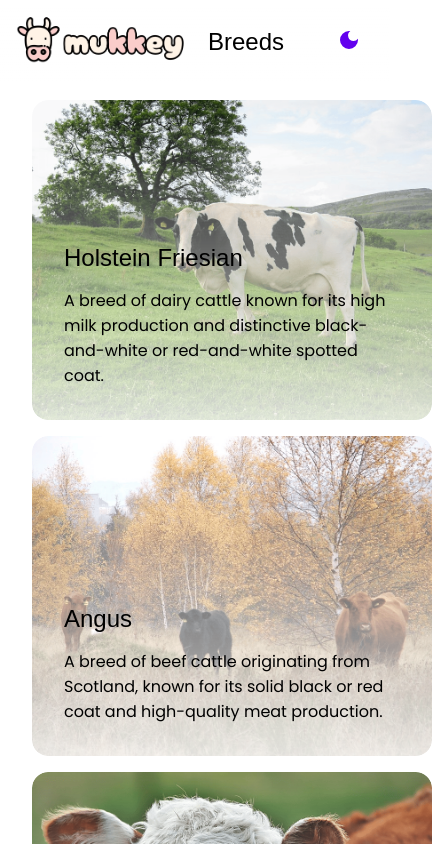
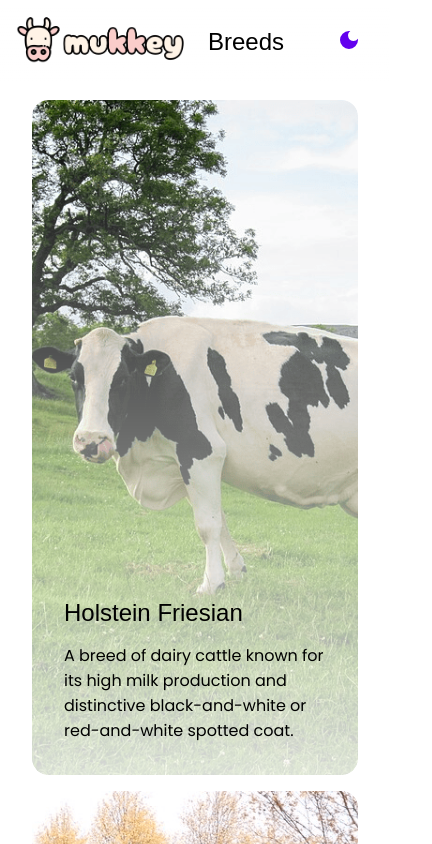
Before and after one commit to mtt-merz/blog, a Next.js app: page /breeds in a window 390 px wide. Shown: the top 844 px of the page, 432 px wide, since content can reach past the window. Built offline with nearby package versions, Linux system fonts and the light colour scheme; no server answers; a web font is replaced by a local one.

Commit message:
fix: breeds page responsiveness

```diff
--- a/src/app/breeds/page.module.css
+++ b/src/app/breeds/page.module.css
@@ -1,25 +1,34 @@
 .grid {
-    display: grid;
-    grid-template-columns: repeat(auto-fill, minmax(400px, 2fr));
+    display: flex;
+    flex-direction: column;
     gap: 1rem;
     padding: 1rem;
+
+    @media screen and (min-width: 768px) {
+        display: grid;
+        grid-template-columns: repeat(auto-fill, minmax(25rem, 1fr));
+    }
 }
 
 .article {
     display: flex;
     position: relative;
     border-radius: 1rem;
-    height: 20rem;
+    height: 80vh;
+    width: 100%;
+
+    @media screen and (min-width: 768px) {
+        height: 25rem;
+    }
 }
 
 .article > img {
     z-index: 0;
     position: relative;
-    width: 100%;
     object-fit: cover;
     object-position: bottom;
     border-radius: 1rem;
-    mask-image: linear-gradient(to bottom, var(--palette-on-background), transparent 120%);
+    mask-image: linear-gradient(to bottom, black, transparent 120%);
 }
 
 .article > div {
@@ -39,32 +48,28 @@
 
     & > a {
         position: absolute;
-        top: 0;
+        top: 1rem;
         right: 0;
         padding: inherit;
         display: flex;
         justify-content: flex-end;
         align-items: center;
         gap: .5rem;
-        color: transparent;
-        text-decoration: none;
-
-        &:hover {
-            text-decoration: underline;
-        }
+        visibility: hidden;
     }
 
     &:hover {
         background-color: var(--palette-primary);
-        color: var(--palette-on-primary);
-        justify-content: center;
+        justify-content: flex-end;
 
-        & > a {
-            color: var(--palette-on-primary);
+        @media screen and (min-width: 768px) {
+            justify-content: center;
         }
 
-        & > h1, & > p {
-            transform: translateY(-20px);
+        & > h1, & > p, & > a {
+            color: var(--palette-on-primary);
+            visibility: inherit;
+            transform: translateY(-1rem);
             transition: transform 0.2s;
         }
     }
```
